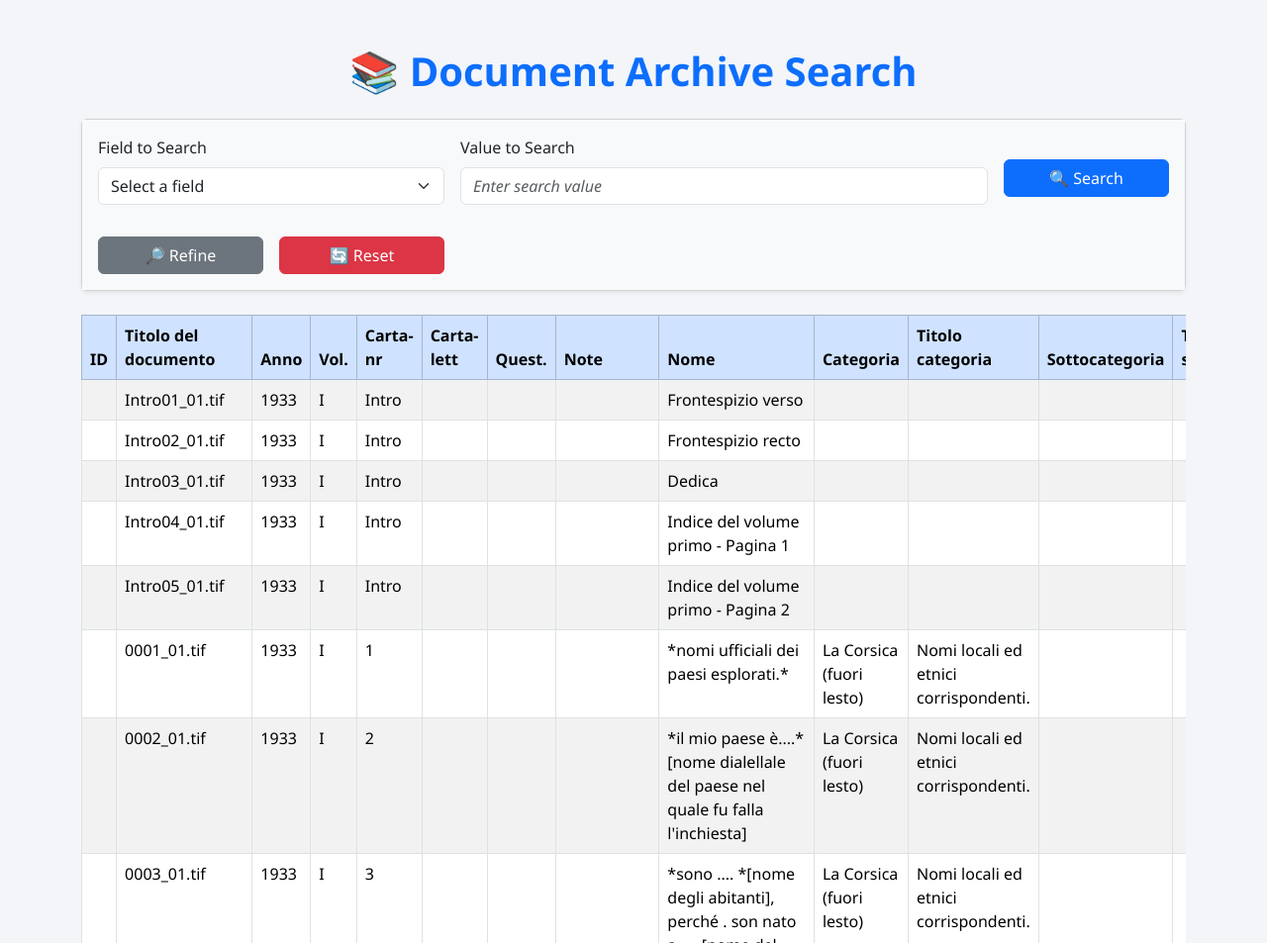
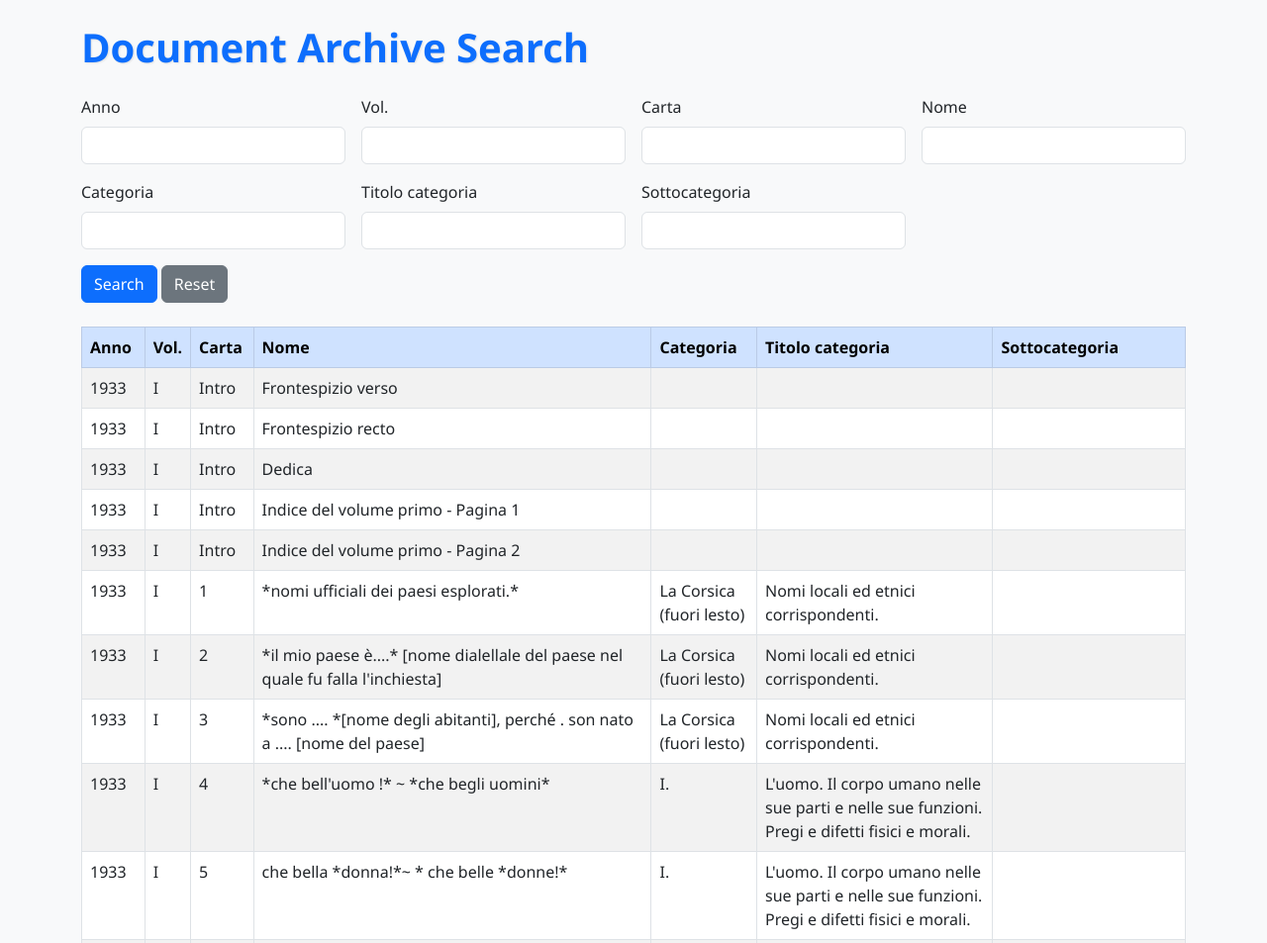
Before and after one commit to abhiroopbasak-tech/Search, a plain HTML site: page index.html in a window 1280 px wide. Shown: the top 953 px of the page at 99% size. Drawn offline with nearby package versions, Linux system fonts and the light colour scheme.

Commit message:
Add files via upload

```diff
--- a/index.html
+++ b/index.html
@@ -1,63 +1,53 @@
 <!DOCTYPE html>
 <html lang="en">
 <head>
-  <meta charset="UTF-8">
-  <meta name="viewport" content="width=device-width, initial-scale=1">
+  <meta charset="UTF-8" />
+  <meta name="viewport" content="width=device-width, initial-scale=1.0"/>
   <title>Document Archive Search</title>
-  <link href="https://cdn.jsdelivr.net/npm/bootstrap@5.3.3/dist/css/bootstrap.min.css" rel="stylesheet">
+  <link href="https://cdn.jsdelivr.net/npm/bootstrap@5.3.0/dist/css/bootstrap.min.css" rel="stylesheet">
   <link rel="stylesheet" href="style.css">
 </head>
-<body>
-  <div class="container py-5">
-    <h1 class="text-center text-primary mb-4">📚 Document Archive Search</h1>
+<body class="bg-light">
+  <div class="container py-4">
+    <h1 class="mb-4 text-primary">Document Archive Search</h1>
 
-    <div class="card shadow-sm mb-4">
-      <div class="card-body bg-light">
-        <form id="searchForm" class="row g-3 align-items-center">
-          <div class="col-md-4">
-            <label for="fieldSelect" class="form-label">Field to Search</label>
-            <select class="form-select" id="fieldSelect" required>
-              <option value="" selected disabled>Select a field</option>
-            </select>
-          </div>
-          <div class="col-md-6">
-            <label for="searchInput" class="form-label">Value to Search</label>
-            <input type="text" class="form-control" id="searchInput" placeholder="Enter search value" required>
-          </div>
-          <div class="col-md-2 mt-4 pt-2">
-            <button type="submit" class="btn btn-primary w-100">🔍 Search</button>
-          </div>
-          <div class="col-md-2 mt-4 pt-2">
-            <button type="button" class="btn btn-secondary w-100" id="refineBtn">🔎 Refine</button>
-          </div>
-          <div class="col-md-2 mt-4 pt-2">
-            <button type="button" class="btn btn-danger w-100" id="resetBtn">🔄 Reset</button>
-          </div>
-        </form>
-
-        <!-- Refine search box will be dynamically inserted here -->
-        <div id="refineSearchBox" class="mt-4" style="display: none;">
-          <form id="refineForm" class="row g-3 align-items-center">
-            <div class="col-md-4">
-              <label for="refineFieldSelect" class="form-label">Refine Search Field</label>
-              <select class="form-select" id="refineFieldSelect" required>
-                <option value="" selected disabled>Select a field</option>
-              </select>
-            </div>
-            <div class="col-md-6">
-              <label for="refineSearchInput" class="form-label">Refine Search Value</label>
-              <input type="text" class="form-control" id="refineSearchInput" placeholder="Enter refine value" required>
-            </div>
-            <div class="col-md-2 mt-4 pt-2">
-              <button type="button" class="btn btn-primary w-100" id="refineSearchBtn">🔍 Apply Refine</button>
-            </div>
-          </form>
-        </div>
+    <form id="multiSearchForm" class="row g-3 mb-4">
+      <div class="col-md-3">
+        <label class="form-label">Anno</label>
+        <input type="text" class="form-control" name="Anno" />
       </div>
-    </div>
+      <div class="col-md-3">
+        <label class="form-label">Vol.</label>
+        <input type="text" class="form-control" name="Vol." />
+      </div>
+      <div class="col-md-3">
+        <label class="form-label">Carta</label>
+        <input type="text" class="form-control" name="Carta" />
+      </div>
+      <div class="col-md-3">
+        <label class="form-label">Nome</label>
+        <input type="text" class="form-control" name="Nome" />
+      </div>
+      <div class="col-md-3">
+        <label class="form-label">Categoria</label>
+        <input type="text" class="form-control" name="Categoria" />
+      </div>
+      <div class="col-md-3">
+        <label class="form-label">Titolo categoria</label>
+        <input type="text" class="form-control" name="Titolo categoria" />
+      </div>
+      <div class="col-md-3">
+        <label class="form-label">Sottocategoria</label>
+        <input type="text" class="form-control" name="Sottocategoria" />
+      </div>
+      <div class="col-md-12">
+        <button type="submit" class="btn btn-primary">Search</button>
+        <button type="button" class="btn btn-secondary" id="resetBtn">Reset</button>
+      </div>
+    </form>
 
     <div class="table-responsive">
-      <table class="table table-striped table-bordered table-hover">
+      <table class="table table-bordered table-striped">
         <thead class="table-primary" id="tableHeader"></thead>
         <tbody id="tableBody"></tbody>
       </table>
--- a/script.js
+++ b/script.js
@@ -1,82 +1,29 @@
-let allData = [];
-let currentResults = [];  // This will store the data after the initial search
-let headers = [];
+let originalData = [];
+let headers = ["Anno", "Vol.", "Carta", "Nome", "Categoria", "Titolo categoria", "Sottocategoria"];
 
 async function loadTSV() {
   const response = await fetch("data/dataset.tsv");
   const text = await response.text();
 
-  const rows = text.split(/\r?\n/).filter(line => line.trim() !== "");
-  headers = rows[0].split("\t");
-  allData = rows.slice(1).map(row => row.split("\t"));
+  const rows = text.split(/\r?\n/).filter(line => line.trim());
+  const rawHeaders = rows[0].split("\t");
+  const dataRows = rows.slice(1).map(row => row.split("\t"));
 
-  populateDropdown(headers);
-  currentResults = allData;  // Initialize with full dataset
-  renderTable(currentResults);  // Render full dataset initially
-}
+  const idx = (name) => rawHeaders.indexOf(name);
 
-function populateDropdown(headers) {
-  const select = document.getElementById("fieldSelect");
-  const refineSelect = document.getElementById("refineFieldSelect");
+  originalData = dataRows.map(row => {
+    return {
+      "Anno": row[idx("Anno")],
+      "Vol.": row[idx("Vol.")],
+      "Carta": [row[idx("Carta-nr")], row[idx("Carta-lett")]].filter(Boolean).join(""),
+      "Nome": row[idx("Nome")],
+      "Categoria": row[idx("Categoria")],
+      "Titolo categoria": row[idx("Titolo categoria")],
+      "Sottocategoria": [row[idx("Sottocategoria")], row[idx("Titolo sottocategoria")]].filter(Boolean).join(" - ")
+    };
+  });
 
-  // Populate both main and refine dropdowns with field names
-  headers.forEach(header => {
-    const option = document.createElement("option");
-    option.value = header;
-    option.textContent = header;  // Keep field names in Italian
-    select.appendChild(option);
-    const refineOption = document.createElement("option");
-    refineOption.value = header;
-    refineOption.textContent = header;
-    refineSelect.appendChild(refineOption);
-  });
-}
-
-document.getElementById("searchForm").addEventListener("submit", function (e) {
-  e.preventDefault();
-  const [field, query] = getSearchInput();
-  if (!field || !query) return;
-
-  // Search the full dataset
-  const fieldIndex = headers.indexOf(field);
-  currentResults = allData.filter(row => row[fieldIndex]?.toLowerCase().includes(query));
-  renderTable(currentResults);  // Render filtered results
-});
-
-document.getElementById("refineBtn").addEventListener("click", function () {
-  // Show refine search box when Refine is clicked
-  document.getElementById("refineSearchBox").style.display = "block";
-});
-
-document.getElementById("refineSearchBtn").addEventListener("click", function () {
-  const [field, query] = getRefineSearchInput();
-  if (!field || !query) return;
-
-  // Apply the refine search on currentResults (already filtered by the first search)
-  const fieldIndex = headers.indexOf(field);
-  currentResults = currentResults.filter(row => row[fieldIndex]?.toLowerCase().includes(query));
-
-  // Render the refined results
-  renderTable(currentResults);
-});
-
-document.getElementById("resetBtn").addEventListener("click", () => {
-  currentResults = allData;  // Reset to full dataset
-  renderTable(currentResults);  // Render the full dataset again
-  document.getElementById("searchForm").reset();  // Clear the search inputs
-  document.getElementById("refineSearchBox").style.display = "none";  // Hide refine search box
-});
-
-function getSearchInput() {
-  const field = document.getElementById("fieldSelect").value;
-  const query = document.getElementById("searchInput").value.trim().toLowerCase();
-  return [field, query];
-}
-
-function getRefineSearchInput() {
-  const field = document.getElementById("refineFieldSelect").value;
-  const query = document.getElementById("refineSearchInput").value.trim().toLowerCase();
-  return [field, query];
+  renderTable(originalData);
 }
 
 function renderTable(data) {
@@ -85,25 +32,51 @@ function renderTable(data) {
   tableHeader.innerHTML = "";
   tableBody.innerHTML = "";
 
-  // Render header row
   const headerRow = document.createElement("tr");
-  headers.forEach(header => {
+  headers.forEach(h => {
     const th = document.createElement("th");
-    th.textContent = header;
+    th.textContent = h;
     headerRow.appendChild(th);
   });
   tableHeader.appendChild(headerRow);
 
-  // Render data rows
   data.forEach(row => {
     const tr = document.createElement("tr");
-    row.forEach(cell => {
+    headers.forEach(h => {
       const td = document.createElement("td");
-      td.textContent = cell;
+      td.textContent = row[h] || "";
       tr.appendChild(td);
     });
     tableBody.appendChild(tr);
   });
 }
 
+document.getElementById("multiSearchForm").addEventListener("submit", function (e) {
+  e.preventDefault();
+  const formData = new FormData(e.target);
+  const filters = {};
+
+  for (let [key, value] of formData.entries()) {
+    if (value.trim()) filters[key] = value.trim().toLowerCase();
+  }
+
+  const filtered = originalData.filter(row =>
+    Object.entries(filters).every(([field, val]) => {
+      const cell = row[field]?.toLowerCase() || "";
+      if (["Nome", "Titolo categoria"].includes(field)) {
+        return cell.includes(val); // partial match for free-text fields
+      } else {
+        return cell === val; // exact match for structured fields
+      }
+    })
+  );
+
+  renderTable(filtered);
+});
+
+document.getElementById("resetBtn").addEventListener("click", () => {
+  document.getElementById("multiSearchForm").reset();
+  renderTable(originalData);
+});
+
 window.addEventListener("DOMContentLoaded", loadTSV);
--- a/style.css
+++ b/style.css
@@ -1,13 +1,12 @@
 body {
-    background-color: #f3f5f9;
-    font-family: "Segoe UI", Tahoma, Geneva, Verdana, sans-serif;
+    font-family: "Segoe UI", sans-serif;
   }
 
   h1 {
-    font-weight: 600;
+    font-weight: bold;
+    text-shadow: 1px 1px 2px rgba(0,0,0,0.1);
   }
 
-  input::placeholder {
-    font-style: italic;
-    color: #6c757d;
+  label {
+    font-weight: 500;
   }
```
